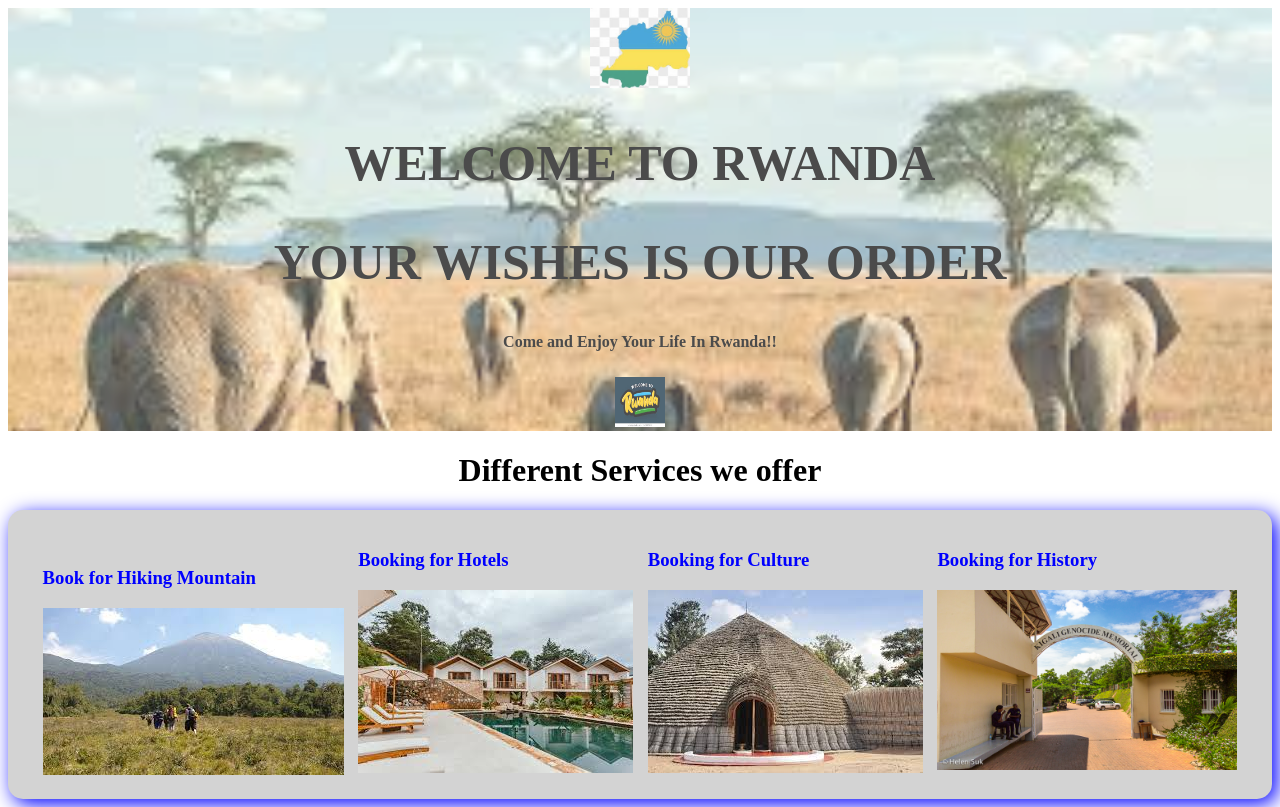
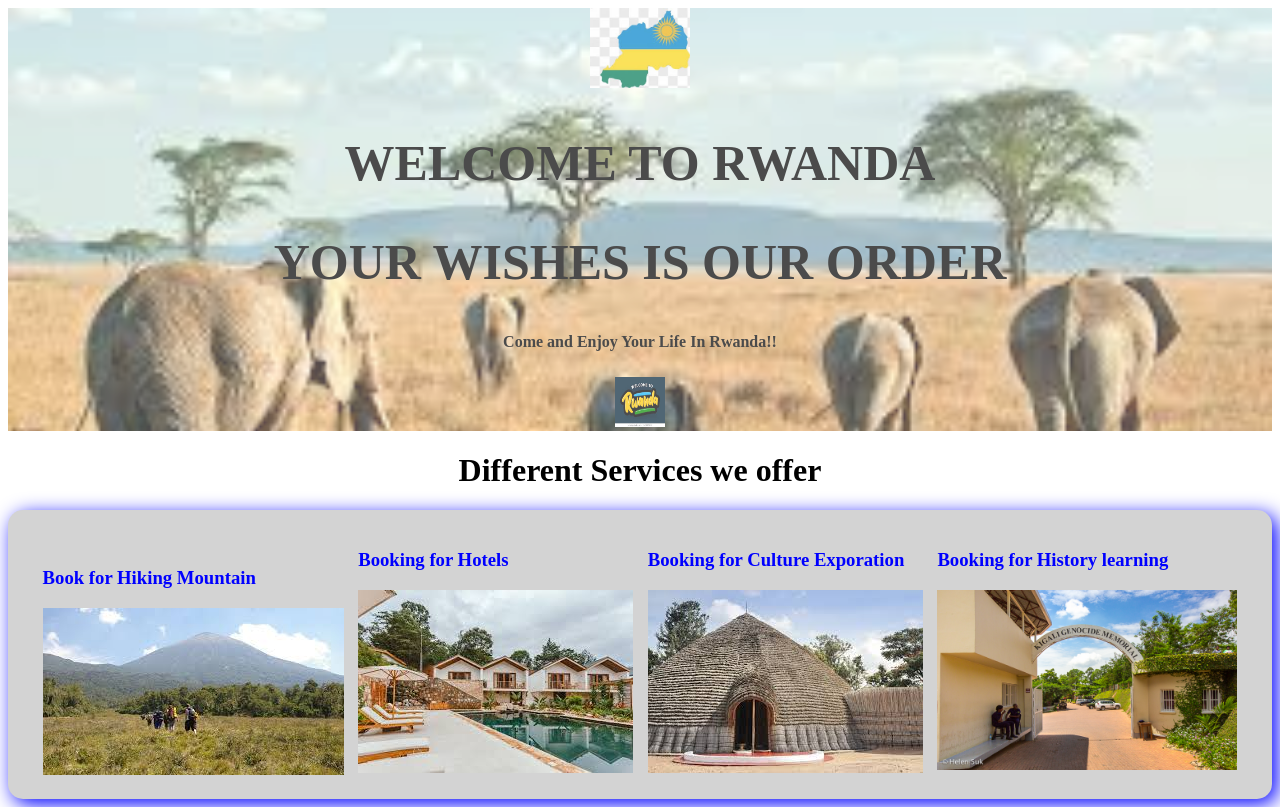
Before and after one commit to Clarisse-3924/VisitRwanda, a plain HTML site: page Service.html in a window 1280 px wide. Drawn offline with nearby package versions, Linux system fonts and the light colour scheme.

Commit message:
modifying html file

```diff
--- a/Service.html
+++ b/Service.html
@@ -40,13 +40,13 @@
      </div>
     </div>
     <div>
-    <div class="Culture"><h3> Booking for Culture</h3><img src="inyanza.jpeg"><br>
+    <div class="Culture"><h3> Booking for Culture Exporation</h3><img src="inyanza.jpeg"><br>
     </div>
     <div >
     </div>
     </div>
     <div>
-        <div class="history"><h3> Booking for History</h3><img src="kigali.jpg" width="300px" height="180px"><br>
+        <div class="history"><h3> Booking for History learning</h3><img src="kigali.jpg" width="300px" height="180px"><br>
         </div>
         <div>
 
```
